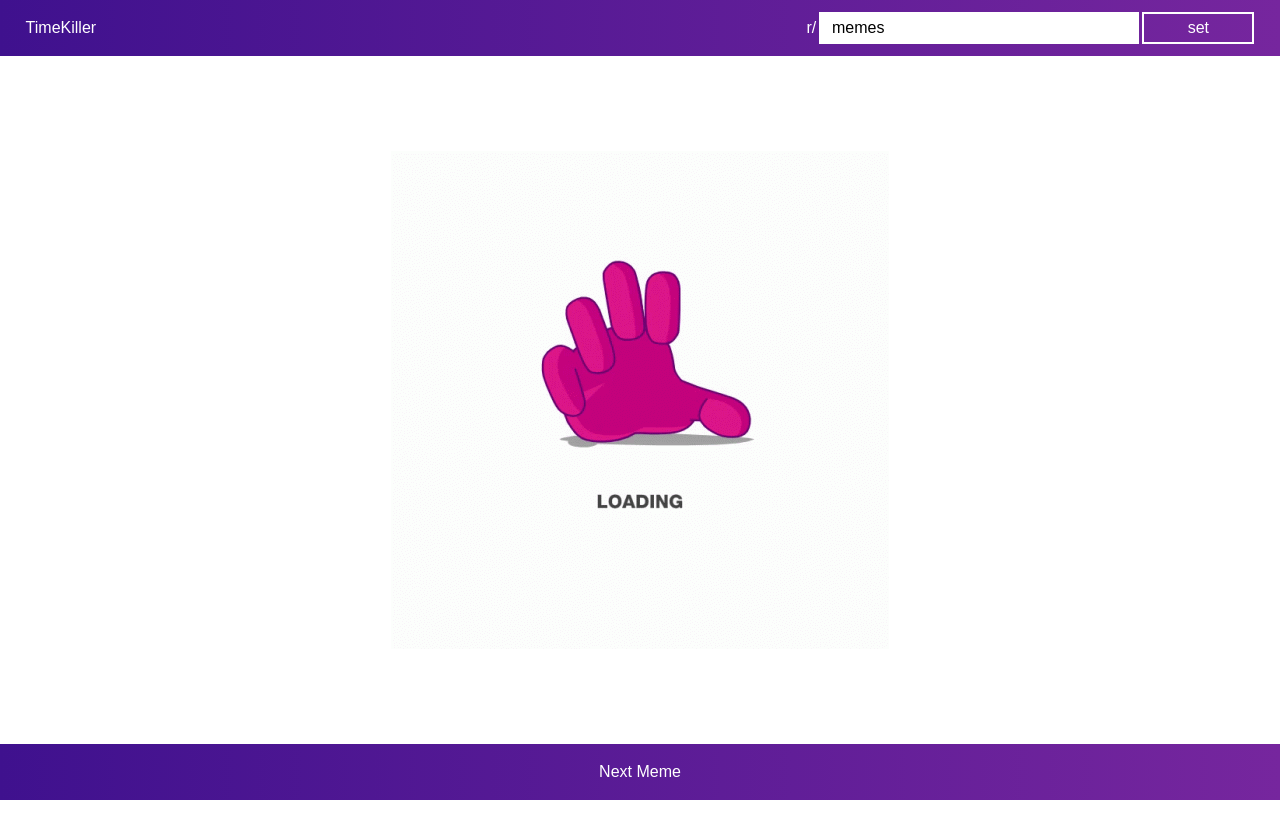
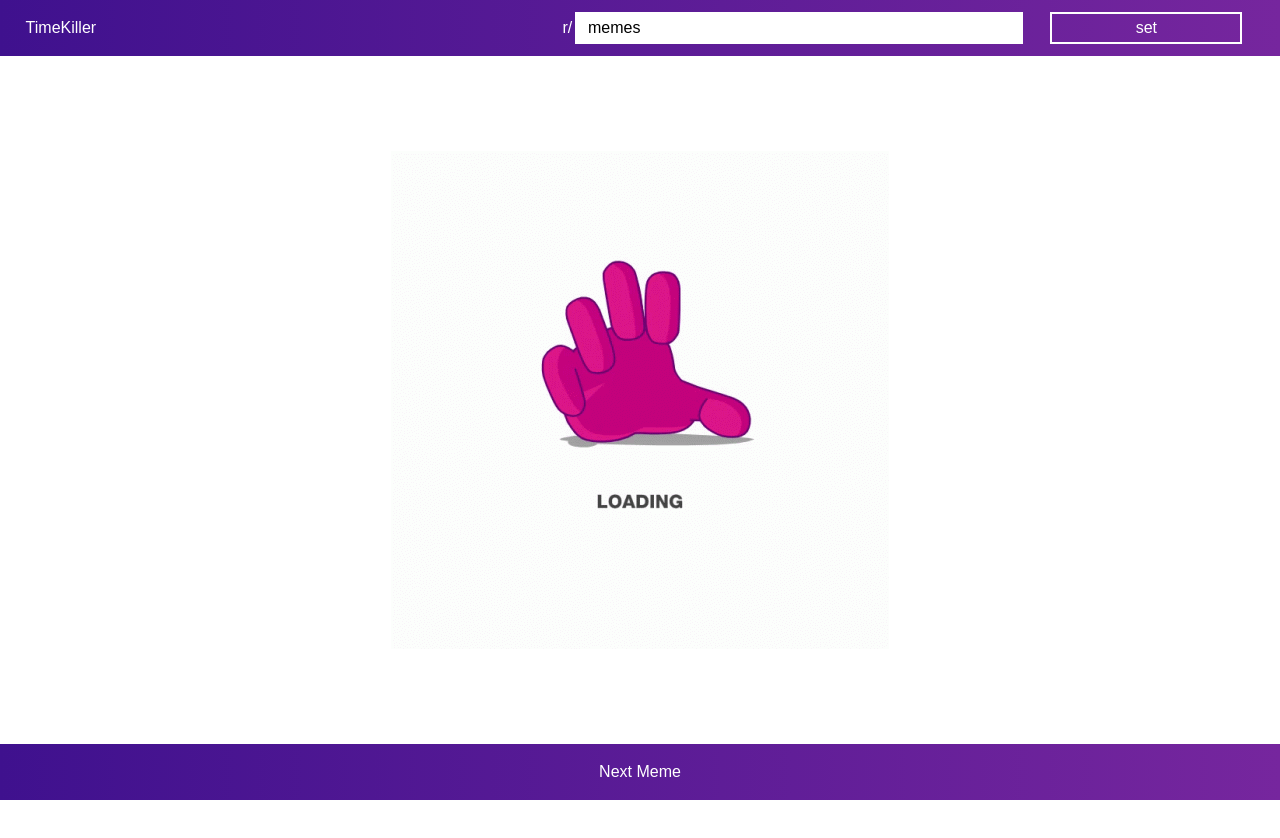
Before and after one commit to Abhishek-Mishra-GH/TimeKiller, a plain HTML site: page index.html in a window 1280 px wide. Shown: the top 838 px of the page. Drawn offline with Linux system fonts and the light colour scheme; no server answers.

Commit message:
minor change

```diff
--- a/style.css
+++ b/style.css
@@ -54,7 +54,7 @@ body {
 }
 
 .nav-right {
-    width: 35vw;
+    width: 55vw;
     height: 5vh;
 }
 
@@ -66,7 +66,7 @@ body {
     overflow: hidden;
     padding-left: 1vw;
     height: 4vh;
-    width: 25vw;
+    width: 35vw;
     background-color: white;
     color: black;
     margin-left: 3px;
```
